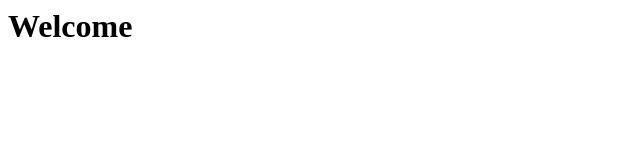
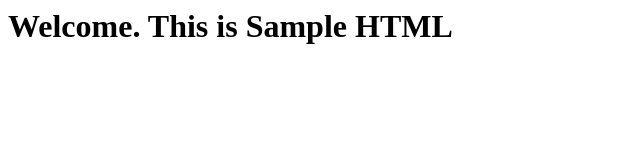
Before and after one commit to HariniVenkatraman/MyHtml, a plain HTML site: page index.html in a window 1280 px wide. Shown: the whole page, without its empty margins (0-640 px from the left). Drawn offline with Linux system fonts and the light colour scheme.

Commit message:
V2 20231218_1002

```diff
--- a/index.html
+++ b/index.html
@@ -2,7 +2,7 @@
     <head></head>
     <body>
         <div>
-            <h1>Welcome</h1>
+            <h1>Welcome. This is Sample HTML</h1>
         </div>
     </body>
 </htmL>
```
